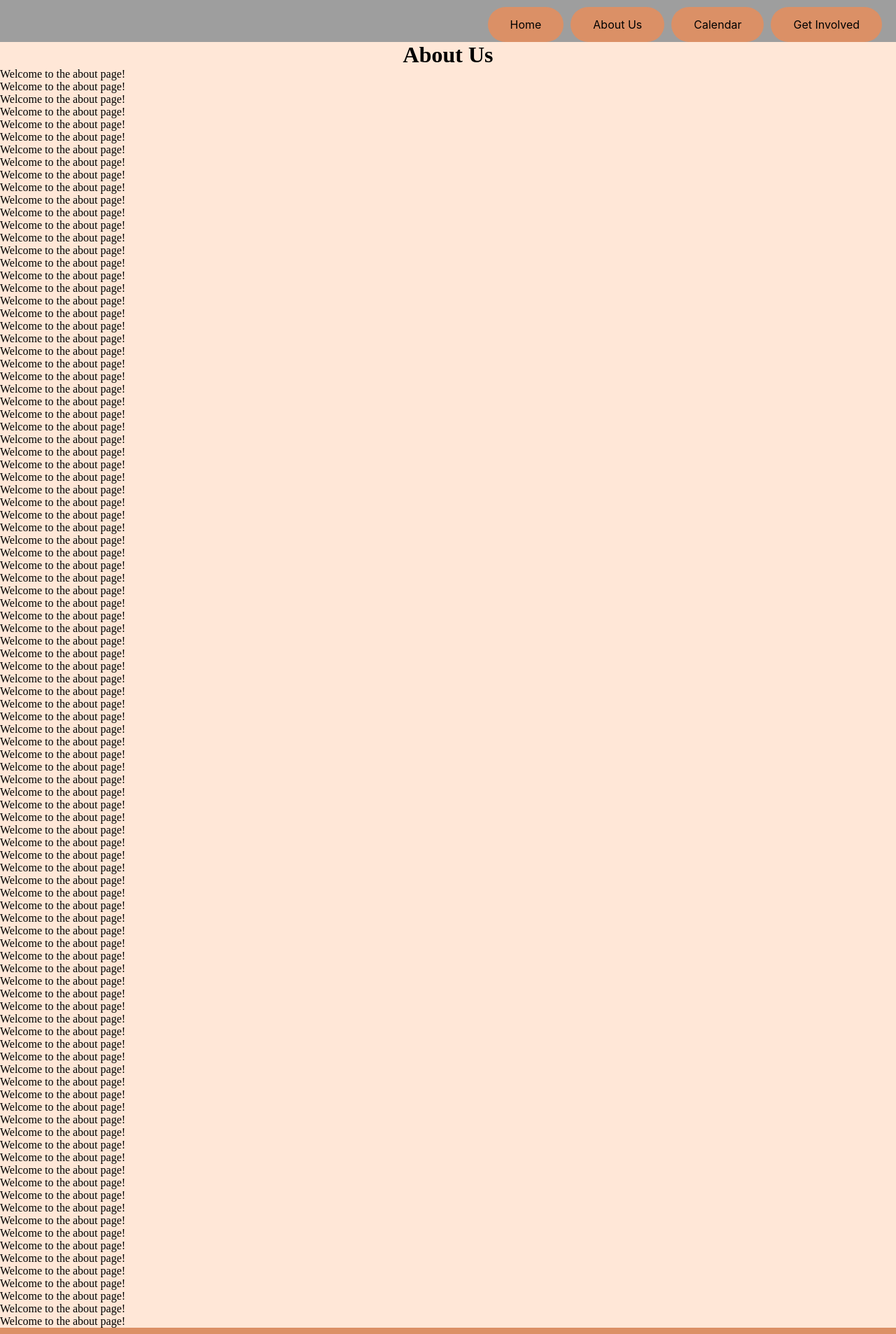
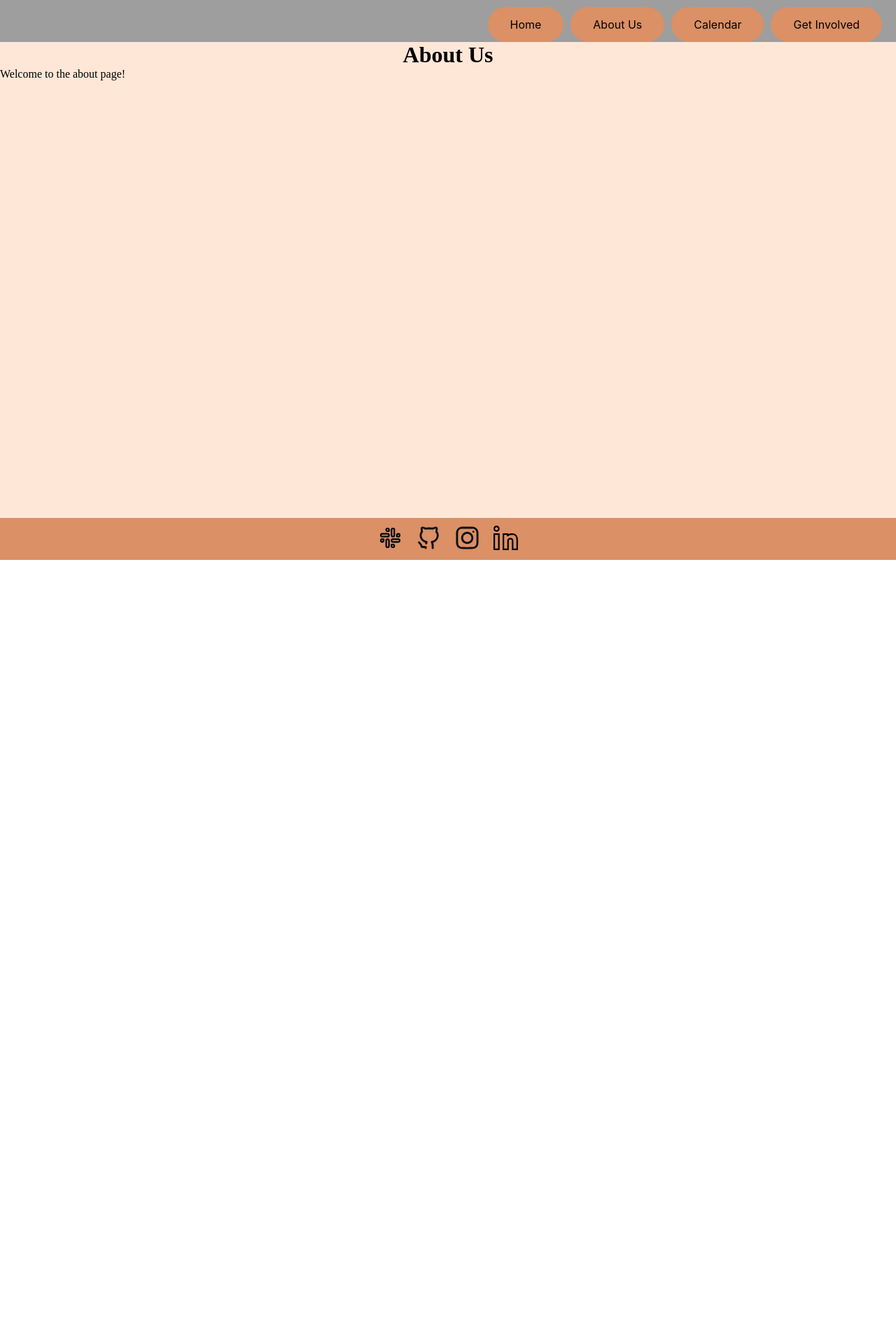
Before and after one commit to B-U-I-L-T-UIUC/BUILT-Website, a React (Create React App) app: page /About in a window 1280 px wide. Shown: the top 1906 px of the page at 70% size. After the commit the page ends 800 px from the top, so only its background shows below. Built offline with nearby package versions, Linux system fonts and the light colour scheme; grey boxes are pictures that could not be loaded.

Commit message:
removed filler text

```diff
--- a/src/pages/aboutPage.js
+++ b/src/pages/aboutPage.js
@@ -8,105 +8,6 @@ function AboutPage() {
             <StickyNavBar />
             <h1>About Us</h1>
             <p>Welcome to the about page!</p>
-            <p>Welcome to the about page!</p>
-            <p>Welcome to the about page!</p>
-            <p>Welcome to the about page!</p>
-            <p>Welcome to the about page!</p>
-            <p>Welcome to the about page!</p>
-            <p>Welcome to the about page!</p>
-            <p>Welcome to the about page!</p>
-            <p>Welcome to the about page!</p>
-            <p>Welcome to the about page!</p>
-            <p>Welcome to the about page!</p>
-            <p>Welcome to the about page!</p>
-            <p>Welcome to the about page!</p>
-            <p>Welcome to the about page!</p>
-            <p>Welcome to the about page!</p>
-            <p>Welcome to the about page!</p>
-            <p>Welcome to the about page!</p>
-            <p>Welcome to the about page!</p>
-            <p>Welcome to the about page!</p>
-            <p>Welcome to the about page!</p>
-            <p>Welcome to the about page!</p>
-            <p>Welcome to the about page!</p>
-            <p>Welcome to the about page!</p>
-            <p>Welcome to the about page!</p>
-            <p>Welcome to the about page!</p>
-            <p>Welcome to the about page!</p>
-            <p>Welcome to the about page!</p>
-            <p>Welcome to the about page!</p>
-            <p>Welcome to the about page!</p>
-            <p>Welcome to the about page!</p>
-            <p>Welcome to the about page!</p>
-            <p>Welcome to the about page!</p>
-            <p>Welcome to the about page!</p>
-            <p>Welcome to the about page!</p>
-            <p>Welcome to the about page!</p>
-            <p>Welcome to the about page!</p>
-            <p>Welcome to the about page!</p>
-            <p>Welcome to the about page!</p>
-            <p>Welcome to the about page!</p>
-            <p>Welcome to the about page!</p>
-            <p>Welcome to the about page!</p>
-            <p>Welcome to the about page!</p>
-            <p>Welcome to the about page!</p>
-            <p>Welcome to the about page!</p>
-            <p>Welcome to the about page!</p>
-            <p>Welcome to the about page!</p>
-            <p>Welcome to the about page!</p>
-            <p>Welcome to the about page!</p>
-            <p>Welcome to the about page!</p>
-            <p>Welcome to the about page!</p>
-            <p>Welcome to the about page!</p>
-            <p>Welcome to the about page!</p>
-            <p>Welcome to the about page!</p>
-            <p>Welcome to the about page!</p>
-            <p>Welcome to the about page!</p>
-            <p>Welcome to the about page!</p>
-            <p>Welcome to the about page!</p>
-            <p>Welcome to the about page!</p>
-            <p>Welcome to the about page!</p>
-            <p>Welcome to the about page!</p>
-            <p>Welcome to the about page!</p>
-            <p>Welcome to the about page!</p>
-            <p>Welcome to the about page!</p>
-            <p>Welcome to the about page!</p>
-            <p>Welcome to the about page!</p>
-            <p>Welcome to the about page!</p>
-            <p>Welcome to the about page!</p>
-            <p>Welcome to the about page!</p>
-            <p>Welcome to the about page!</p>
-            <p>Welcome to the about page!</p>
-            <p>Welcome to the about page!</p>
-            <p>Welcome to the about page!</p>
-            <p>Welcome to the about page!</p>
-            <p>Welcome to the about page!</p>
-            <p>Welcome to the about page!</p>
-            <p>Welcome to the about page!</p>
-            <p>Welcome to the about page!</p>
-            <p>Welcome to the about page!</p>
-            <p>Welcome to the about page!</p>
-            <p>Welcome to the about page!</p>
-            <p>Welcome to the about page!</p>
-            <p>Welcome to the about page!</p>
-            <p>Welcome to the about page!</p>
-            <p>Welcome to the about page!</p>
-            <p>Welcome to the about page!</p>
-            <p>Welcome to the about page!</p>
-            <p>Welcome to the about page!</p>
-            <p>Welcome to the about page!</p>
-            <p>Welcome to the about page!</p>
-            <p>Welcome to the about page!</p>
-            <p>Welcome to the about page!</p>
-            <p>Welcome to the about page!</p>
-            <p>Welcome to the about page!</p>
-            <p>Welcome to the about page!</p>
-            <p>Welcome to the about page!</p>
-            <p>Welcome to the about page!</p>
-            <p>Welcome to the about page!</p>
-            <p>Welcome to the about page!</p>
-            <p>Welcome to the about page!</p>
-            <p>Welcome to the about page!</p>
 
         </div>
     );
--- a/src/pages/homePage.js
+++ b/src/pages/homePage.js
@@ -1,48 +1,12 @@
 import React from 'react';
 import StickyNavBar from '../components/stickyNavBar';
 import '../styles/homePage.css';
-import HeaderTransparent from '../components/headerTransparent.js'
 
 function HomePage() {
     return (
         <div className="Home-Page">
             <StickyNavBar />
             <h1>Welcome to the home page!</h1>
-            <h1>Welcome to the home page!</h1>
-            <h1>Welcome to the home page!</h1>
-            <h1>Welcome to the home page!</h1>
-            <h1>Welcome to the home page!</h1>
-            <h1>Welcome to the home page!</h1>
-            <h1>Welcome to the home page!</h1>
-            <h1>Welcome to the home page!</h1>
-            <h1>Welcome to the home page!</h1>
-            <h1>Welcome to the home page!</h1>
-            <h1>Welcome to the home page!</h1>
-            <h1>Welcome to the home page!</h1>
-            <h1>Welcome to the home page!</h1>
-            <h1>Welcome to the home page!</h1>
-            <h1>Welcome to the home page!</h1>
-            <h1>Welcome to the home page!</h1>
-            <h1>Welcome to the home page!</h1>
-            <h1>Welcome to the home page!</h1>
-            <h1>Welcome to the home page!</h1>
-            <h1>Welcome to the home page!</h1>
-            <h1>Welcome to the home page!</h1>
-            <h1>Welcome to the home page!</h1>
-            <h1>Welcome to the home page!</h1>
-            <h1>Welcome to the home page!</h1>
-            <h1>Welcome to the home page!</h1>
-            <h1>Welcome to the home page!</h1>
-            <h1>Welcome to the home page!</h1>
-            <h1>Welcome to the home page!</h1>
-            <h1>Welcome to the home page!</h1>
-            <h1>Welcome to the home page!</h1>
-            <h1>Welcome to the home page!</h1>
-            <h1>Welcome to the home page!</h1>
-            <h1>Welcome to the home page!</h1>
-            <h1>Welcome to the home page!</h1>
-            <h1>Welcome to the home page!</h1>
-            <h1>Welcome to the home page!</h1>
         </div>
     );
 }
```
